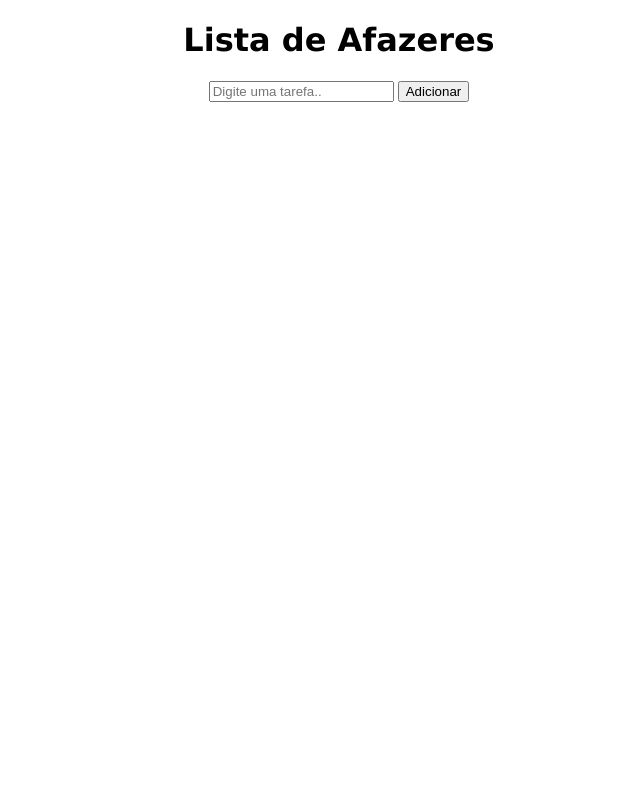
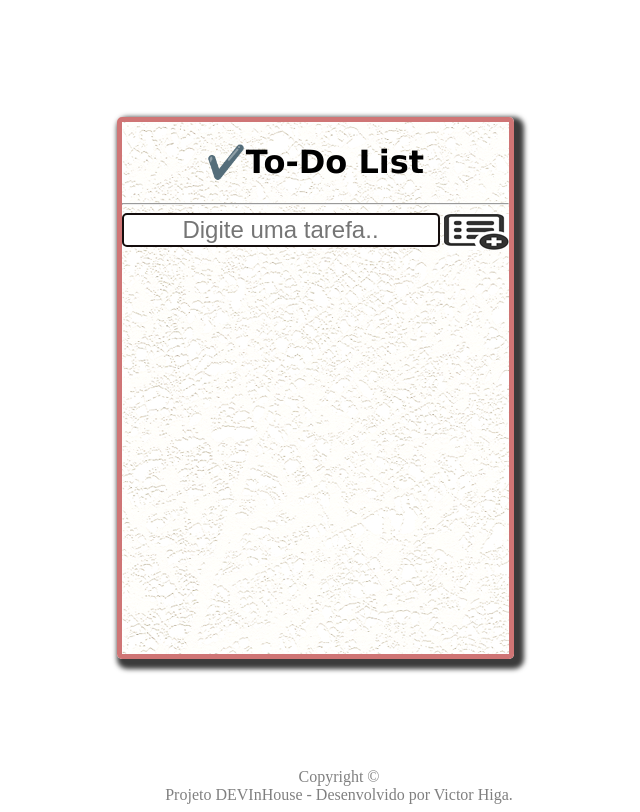
Before and after one commit to Victor-Higa1997/Projeto-DEVInHouse-To-Do-List, a plain HTML site: page index.html in a window 1280 px wide. Shown: the whole page, without its empty margins (301-941 px from the left). Drawn offline with Linux system fonts and the light colour scheme.

Commit message:
Projeto Concluído
Projeto DEVInHouse List Do - Concluído

```diff
--- a/index.html
+++ b/index.html
@@ -1,5 +1,6 @@
 <!DOCTYPE html>
 <html lang="pt-br">
+
 <head>
     <meta charset="UTF-8">
     <meta http-equiv="X-UA-Compatible" content="IE=edge">
@@ -11,17 +12,41 @@
 
     <link rel="shortcut icon" href="imagens/lista.png" type="image/x-icon" />
 </head>
+
 <body>
 
-    <h1>Lista de Afazeres</h1>
 
-    <input type="text" id="tarefa" placeholder="Digite uma tarefa..">
-    <button onclick="addTarefa()">Adicionar</button>
+    <div class="container">
+        <div class="box">
+
+            <h1>✔️To-Do List</h1>
+
+            <hr>
+
+            <form action="#">
+
+                <center>
+                    <input type="text" required id="tarefa" placeholder="Digite uma tarefa.." maxlength="30">
+                    <button onclick="addTarefa()" id="adicionar"></button>
+                </center>
 
 
-    <ul id="listaTarefas" onload="carregaLista()">
+               <ul id="listaTarefas" onload="carregaLista()">
 
-    </ul>
+                </ul>
+
+
+            </form>
+
+        </div>
+    </div>
+
+    <footer>Copyright &#169;<br>
+        Projeto DEVInHouse - Desenvolvido por Victor Higa.
+
+    </footer>
+
 
 </body>
+
 </html>
--- a/script.js
+++ b/script.js
@@ -1,3 +1,4 @@
+var formulario = document.body.querySelector('form');
 var _local_storage
 
 //CRIANDO OBJETO TAREFA
@@ -6,12 +7,14 @@ var tarefa = {
     tarefaFeita: false,
 }
 
+//ADICIONA UMA NOVA TAREFA NA LISTA E NO LOCALSTORAGE
 function addTarefa() {
     var lista_tarefas = new Array();
 
     //PEGA O VALOR DO INPUT DIGITADO E COLOCA EM UMA VARIAVEL
     var valor_tarefa = document.getElementById('tarefa')
 
+    if (formulario.checkValidity()) {
         //PREENCHE O OBJETO COM A TAREFA
         tarefa.descricao = valor_tarefa.value
 
@@ -21,17 +24,18 @@ function addTarefa() {
         //PEGA A LISTA JA CADASTRADA, SE NAO HOUVER CRIA UMA VAZIA
         lista_tarefas = JSON.parse(localStorage.getItem('Tarefas') || '[]');
 
-    //ADICIONA O OBJETO PESSOA NA LISTA
         lista_tarefas.push(tarefa);
 
         //SALVA A LISTA ALTERADA
         localStorage.setItem("Tarefas", JSON.stringify(lista_tarefas));
 
         //LIMPA O CAMPO DE ADD TAREFA
-    document.getElementById('tarefa').value = ''
-
+        setTimeout(() => valor_tarefa.blur(), 0);
+        valor_tarefa.value = '';
+    }
 }
 
+//CRIA A LISTA E INSERE OS ELEMENTOS
 function criarLista(valorTarefa, situacao) {
     //ARMAZENA O ELEMENTO LISTA UL EM UMA VARIAVEL
     var ul = document.getElementById("listaTarefas")
@@ -51,8 +55,10 @@ function criarLista(valorTarefa, situacao) {
     //SE O CHECKBOX FOR TRUE ELE TRAS A TAREFA TACHADA
     if (chkbox.checked == true) {
         li.style.textDecoration = 'line-through'
+        li.style.color = 'gray'
     } else {
         li.style.textDecoration = 'none'
+        li.style.color = 'black'
     }
 
     //INSERE O O VALOR DO INPUT NO ELEMENTO
@@ -67,7 +73,7 @@ function criarLista(valorTarefa, situacao) {
     botao.onclick = function () { excluir(this) }
     chkbox.onclick = function () { tachada(this) }
 }
-
+//FUNÇÃO PARA TACHAR TAREFA
 function tachada(elemento) {
     _local_storage = localStorage.getItem('Tarefas')
 
@@ -78,16 +84,17 @@ function tachada(elemento) {
             if (objeto[i].descricao == elemento.id) {
                 objeto[i].tarefaFeita = true
                 elemento.parentElement.style.textDecoration = 'line-through'
+                elemento.parentElement.style.color = 'gray'
                 localStorage.setItem('Tarefas', JSON.stringify(objeto));
                 break
             }
         }
-
-    }else{
+    } else {
         for (var i = 0; i < objeto.length; i++) {
             if (objeto[i].descricao == elemento.id) {
                 objeto[i].tarefaFeita = false
                 elemento.parentElement.style.textDecoration = 'none'
+                elemento.parentElement.style.color = 'black'
                 localStorage.setItem('Tarefas', JSON.stringify(objeto));
                 break
             }
@@ -95,10 +102,11 @@ function tachada(elemento) {
     }
 }
 
+//EXCLUI O OBJETO FILTRADO E ARMAZENA O RESTANTE DOS DADOS EM UMA NOVA VARIAVEL E É INSERIDA NO LOCALSTORAGE
 function excluir(elemento) {
     var resultado = confirm('Deseja realmente excluir a tarefa "' + elemento.id + '"?')
 
-    if(resultado == true){
+    if (resultado == true) {
 
         //ARMAZENA OS DADOS DO LOCALSTORAGE EM UMA VARIAVEL
         _local_storage = localStorage.getItem('Tarefas')
@@ -118,7 +126,7 @@ function excluir(elemento) {
 
 }
 
-
+//AO CARREGAR A PAGINA JÁ ADICIONA OS ELEMENTOS CONFORME OS OBJETOS SALVOS NO LOCALSTORAGE
 window.onload = function carregar() {
     if (localStorage.getItem('Tarefas') != null) {
 
@@ -128,6 +136,7 @@ window.onload = function carregar() {
 
         lista_tarefas = objeto
 
+        //LOOP PARA CRIAÇÃO DOS ELEMENTOS CONFORME O LOCALSTORAGE
         objeto.forEach(valor => {
             criarLista(valor.descricao, valor.tarefaFeita)
         })
--- a/styles.css
+++ b/styles.css
@@ -1,14 +1,76 @@
 h1{
     text-align: center;
     font-family: Verdana, Geneva, Tahoma, sans-serif;
-}
-body{
-    text-align: justify;
 
 }
-body{
+footer{
     text-align: center;
+}
+.container {
+    width: 95vw;
+    height: 95vh;
+    background: white;
+    display: flex;
+    flex-direction: row;
+    justify-content: center;
+    align-items: center;
+}
+.box {
+    min-width: 30%;
+    min-height: 70%;
+    background-image: url(imagens/fundo.png);
+    box-shadow: 5px 5px 5px 5px rgb(59, 59, 59);
+    border-width: 20px;
+    border: 5px solid rgb(207, 117, 117);
+    border-radius: 5px;
+
+}
+#tarefa{
+    border-style: solid;
+    border-width: 8px;
+    border: 2px solid rgb(20, 13, 13);
+    border-radius: 5px;
+}
+li:hover{
+    background-color: rgb(209, 208, 208);
+    color: white;
+}
+li{
+    margin: 3%;
+    border-radius: 2px;
+    box-shadow: 1px 1px 1px 1px rgb(221, 214, 214);
+    text-align: center;
+    font-family: Verdana, Geneva, Tahoma, sans-serif;
+    font-size: 100%;
+    font-weight: bold;
+}
+ul button{
+    font-family: Verdana, Geneva, Tahoma, sans-serif;
+    float: right;
+    position: relative;
+    background-color: transparent;
+    color: red;
+    border: none;
+    border-radius: 5px;
+    font-weight: bold;
 }
 ul{
     list-style-type: none;
 }
+ul input{
+    float: left;
+}
+input{
+    text-align: center;
+    font-size: 24px;
+}
+footer{
+    color: gray;
+}
+#adicionar{
+    background-image: url(imagens/teste.png);
+    border-style: none;
+    height: 36px;
+    width: 65px;
+    padding: 12px;
+}
```
Also changed, not shown: imagens/addTarefa.png (added), imagens/folha.jpg (added), imagens/fundo.png (added), imagens/teste.png (added). Lines whose indentation alone changed are shown as unchanged.
